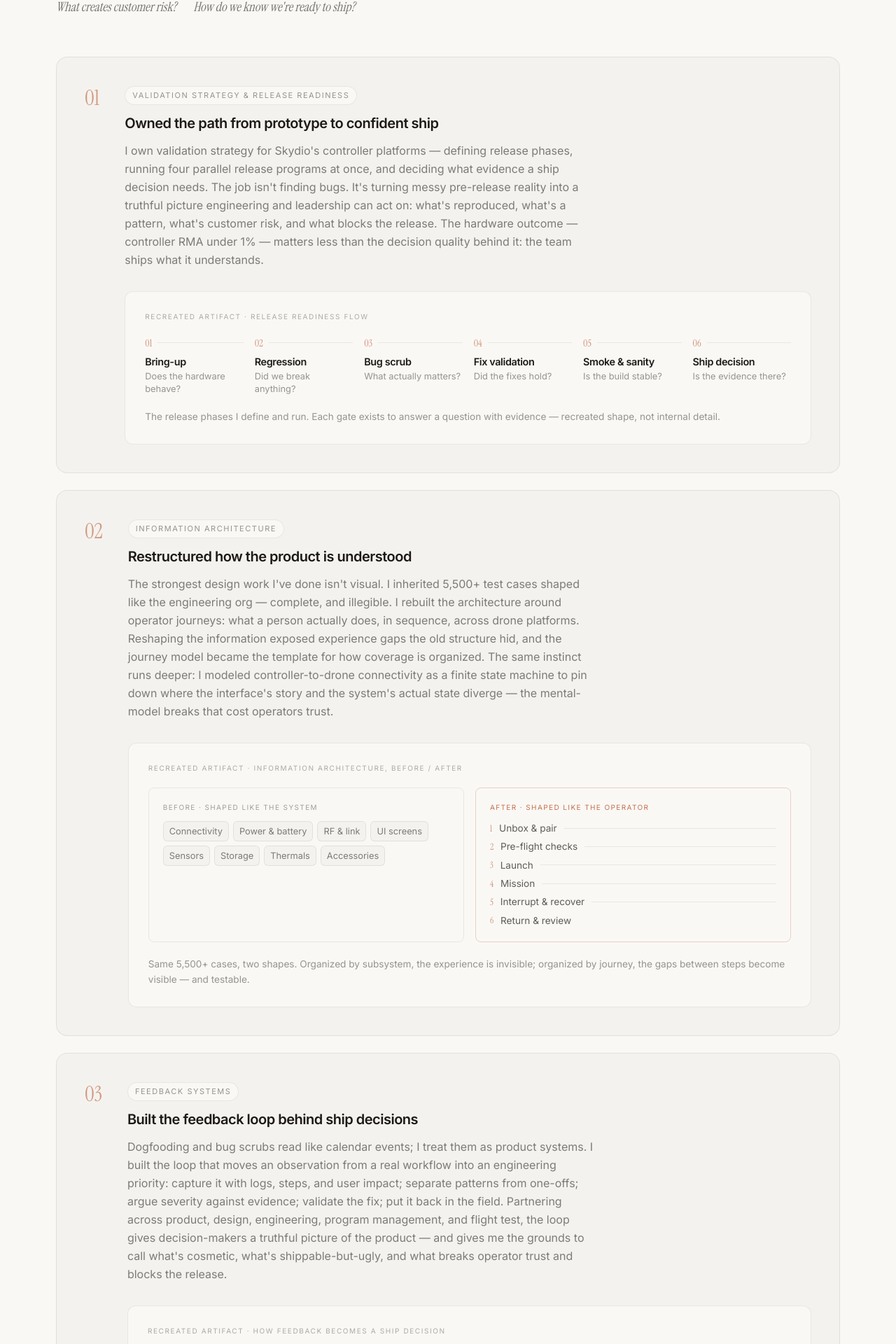
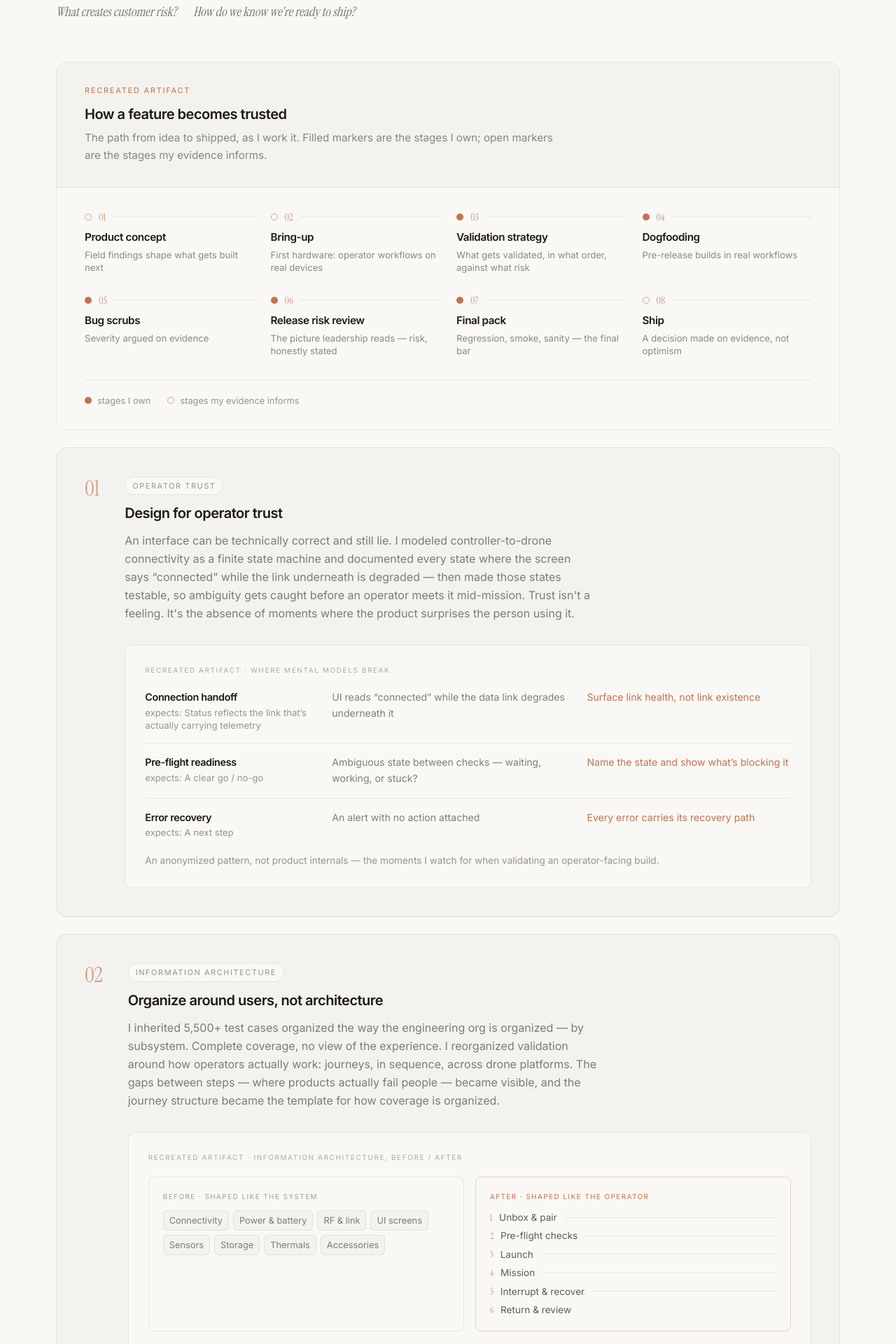
Before and after one commit to illergrayson/portfolio, a Next.js app: page / in a window 1280 px wide. Shown: the part 4319-6239 px from the top of the page at 70% size. Built offline with nearby package versions, Linux system fonts and the light colour scheme.

Commit message:
Skydio as principles: Building trustworthy products + How a feature becomes trusted diagram

```diff
--- a/components/CaseStudySkydio.tsx
+++ b/components/CaseStudySkydio.tsx
@@ -8,13 +8,15 @@ const questions = [
   "How do we know we're ready to ship?",
 ];
 
-const phases = [
-  { name: "Bring-up", q: "Does the hardware behave?" },
-  { name: "Regression", q: "Did we break anything?" },
-  { name: "Bug scrub", q: "What actually matters?" },
-  { name: "Fix validation", q: "Did the fixes hold?" },
-  { name: "Smoke & sanity", q: "Is the build stable?" },
-  { name: "Ship decision", q: "Is the evidence there?" },
+const pipeline = [
+  { name: "Product concept", note: "Field findings shape what gets built next", own: false },
+  { name: "Bring-up", note: "First hardware: operator workflows on real devices", own: false },
+  { name: "Validation strategy", note: "What gets validated, in what order, against what risk", own: true },
+  { name: "Dogfooding", note: "Pre-release builds in real workflows", own: true },
+  { name: "Bug scrubs", note: "Severity argued on evidence", own: true },
+  { name: "Release risk review", note: "The picture leadership reads — risk, honestly stated", own: true },
+  { name: "Final pack", note: "Regression, smoke, sanity — the final bar", own: true },
+  { name: "Ship", note: "A decision made on evidence, not optimism", own: false },
 ];
 
 const iaBefore = [
@@ -67,6 +69,24 @@ const frictions = [
   },
 ];
 
+const decisions = [
+  {
+    finding: "Breaks operator trust in the field",
+    bar: "Reproduced with logs, steps, and user impact",
+    call: "Blocks the release",
+  },
+  {
+    finding: "Ugly but recoverable",
+    bar: "Pattern across builds, no data or mission loss",
+    call: "Ships with a fix scheduled — and said out loud",
+  },
+  {
+    finding: "Cosmetic, one-off",
+    bar: "No reproduction after honest effort",
+    call: "Ships, tracked — engineering time goes elsewhere",
+  },
+];
+
 function ArtifactShell({
   label,
   caption,
@@ -89,6 +109,37 @@ function ArtifactShell({
   );
 }
 
+function Principle({
+  no,
+  tag,
+  title,
+  children,
+}: {
+  no: string;
+  tag: string;
+  title: string;
+  children: React.ReactNode;
+}) {
+  return (
+    <Reveal>
+      <div className="rounded-2xl border border-line bg-ink-50 p-7 sm:p-10">
+        <div className="grid gap-5 sm:grid-cols-[auto_1fr] sm:gap-9">
+          <span className="font-serif text-3xl text-accent/70">{no}</span>
+          <div>
+            <span className="inline-block rounded-full border border-line bg-[#FAF8F5] px-2.5 py-1 text-[11px] uppercase tracking-[0.14em] text-ink/45">
+              {tag}
+            </span>
+            <h3 className="mt-3 max-w-2xl text-xl font-semibold tracking-tight text-ink">
+              {title}
+            </h3>
+            {children}
+          </div>
+        </div>
+      </div>
+    </Reveal>
+  );
+}
+
 export default function CaseStudySkydio() {
   return (
     <section id="skydio" className="scroll-mt-24 border-t border-line px-6 py-20">
@@ -97,16 +148,17 @@ export default function CaseStudySkydio() {
           <p className="eyebrow">Case Study 02: Skydio</p>
         </Reveal>
         <Reveal delay={0.05}>
-          <h2 className="mt-4 text-[clamp(2.2rem,5vw,3.6rem)] font-semibold leading-none tracking-[-0.03em] text-gradient">
-            Skydio
+          <h2 className="mt-4 text-[clamp(2.2rem,5vw,3.6rem)] font-semibold leading-[1.05] tracking-[-0.03em] text-gradient">
+            Building trustworthy products
           </h2>
         </Reveal>
         <Reveal delay={0.1}>
-          <p className="mt-3 max-w-2xl text-lg text-ink/55">
-            The title says flight test engineering. The work is designing how an
-            organization ships with confidence — across controller platforms,
-            hardware generations, and parallel release programs, for operators
-            flying public-safety, inspection, and defense missions.
+          <p className="mt-4 max-w-2xl text-lg text-ink/55">
+            Four years of flight test across Skydio&apos;s controller platforms
+            — multiple hardware generations, parallel release programs,
+            operators flying public-safety, inspection, and defense missions.
+            This isn&apos;t a project write-up. It&apos;s the principles the
+            work keeps proving, and the systems I&apos;ve built around them.
           </p>
         </Reveal>
 
@@ -128,87 +180,122 @@ export default function CaseStudySkydio() {
           </div>
         </Reveal>
 
-        <div className="mt-14 space-y-6">
-          {/* 01 — Validation strategy */}
-          <Reveal>
-            <div className="rounded-2xl border border-line bg-ink-50 p-7 sm:p-10">
-              <div className="grid gap-5 sm:grid-cols-[auto_1fr] sm:gap-9">
-                <span className="font-serif text-3xl text-accent/70">01</span>
-                <div>
-                  <span className="inline-block rounded-full border border-line bg-[#FAF8F5] px-2.5 py-1 text-[11px] uppercase tracking-[0.14em] text-ink/45">
-                    Validation strategy & release readiness
-                  </span>
-                  <h3 className="mt-3 max-w-2xl text-xl font-semibold tracking-tight text-ink">
-                    Owned the path from prototype to confident ship
+        {/* Hero artifact: how a feature becomes trusted */}
+        <Reveal delay={0.14}>
+          <div className="mt-14 overflow-hidden rounded-2xl border border-line">
+            <div className="border-b border-line bg-ink-50 p-7 sm:px-10 sm:py-8">
+              <p className="text-[11px] uppercase tracking-[0.16em] text-accent">
+                Recreated artifact
+              </p>
+              <h3 className="mt-3 text-xl font-semibold tracking-tight text-ink">
+                How a feature becomes trusted
               </h3>
-                  <p className="mt-3 max-w-2xl text-[1.0rem] leading-relaxed text-ink/55">
-                    I own validation strategy for Skydio&apos;s controller
-                    platforms — defining release phases, running four parallel
-                    release programs at once, and deciding what evidence a ship
-                    decision needs. The job isn&apos;t finding bugs. It&apos;s
-                    turning messy pre-release reality into a truthful picture
-                    engineering and leadership can act on: what&apos;s
-                    reproduced, what&apos;s a pattern, what&apos;s customer
-                    risk, and what blocks the release. The hardware outcome —
-                    controller RMA under 1% — matters less than the decision
-                    quality behind it: the team ships what it understands.
+              <p className="mt-2 max-w-2xl text-[0.95rem] leading-relaxed text-ink/50">
+                The path from idea to shipped, as I work it. Filled markers are
+                the stages I own; open markers are the stages my evidence
+                informs.
               </p>
-
-                  <ArtifactShell
-                    label="Recreated artifact · Release readiness flow"
-                    caption="The release phases I define and run. Each gate exists to answer a question with evidence — recreated shape, not internal detail."
-                  >
-                    <div className="grid gap-4 sm:grid-cols-3 lg:grid-cols-6">
-                      {phases.map((p, i) => (
-                        <div key={p.name} className="relative">
-                          <div className="flex items-center gap-2">
+            </div>
+            <div className="bg-[#FAF8F5] p-7 sm:px-10 sm:py-8">
+              <div className="grid gap-x-6 gap-y-7 sm:grid-cols-2 lg:grid-cols-4">
+                {pipeline.map((s, i) => (
+                  <div key={s.name}>
+                    <div className="flex items-center gap-2.5">
+                      <span
+                        className={
+                          s.own
+                            ? "h-2.5 w-2.5 shrink-0 rounded-full bg-accent"
+                            : "h-2.5 w-2.5 shrink-0 rounded-full border border-accent/60 bg-transparent"
+                        }
+                        aria-hidden
+                      />
                       <span className="font-serif text-sm text-accent/80">
                         {String(i + 1).padStart(2, "0")}
                       </span>
-                            <span className="hidden h-px flex-1 bg-line lg:block" />
+                      <span className="h-px flex-1 bg-line" aria-hidden />
                     </div>
-                          <p className="mt-1.5 text-[0.9rem] font-semibold tracking-tight text-ink">
-                            {p.name}
+                    <p className="mt-2 text-[0.95rem] font-semibold tracking-tight text-ink">
+                      {s.name}
                     </p>
-                          <p className="mt-0.5 text-[0.8rem] leading-snug text-ink/45">
-                            {p.q}
+                    <p className="mt-1 text-[0.82rem] leading-snug text-ink/50">
+                      {s.note}
+                    </p>
+                  </div>
+                ))}
+              </div>
+              <div className="mt-8 flex flex-wrap items-center gap-x-6 gap-y-2 border-t border-line pt-5 text-[0.8rem] text-ink/45">
+                <span className="flex items-center gap-2">
+                  <span className="h-2.5 w-2.5 rounded-full bg-accent" aria-hidden />
+                  stages I own
+                </span>
+                <span className="flex items-center gap-2">
+                  <span className="h-2.5 w-2.5 rounded-full border border-accent/60" aria-hidden />
+                  stages my evidence informs
+                </span>
+              </div>
+            </div>
+          </div>
+        </Reveal>
+
+        <div className="mt-6 space-y-6">
+          <Principle no="01" tag="Operator trust" title="Design for operator trust">
+            <>
+              <p className="mt-3 max-w-2xl text-[1.0rem] leading-relaxed text-ink/55">
+                An interface can be technically correct and still lie. I modeled
+                controller-to-drone connectivity as a finite state machine and
+                documented every state where the screen says
+                &ldquo;connected&rdquo; while the link underneath is degraded —
+                then made those states testable, so ambiguity gets caught before
+                an operator meets it mid-mission. Trust isn&apos;t a feeling.
+                It&apos;s the absence of moments where the product surprises the
+                person using it.
+              </p>
+              <ArtifactShell
+                label="Recreated artifact · Where mental models break"
+                caption="An anonymized pattern, not product internals — the moments I watch for when validating an operator-facing build."
+              >
+                <div className="space-y-4">
+                  {frictions.map((f) => (
+                    <div
+                      key={f.moment}
+                      className="grid gap-2 border-b border-line pb-4 last:border-b-0 last:pb-0 md:grid-cols-[1fr_1.4fr_1.2fr] md:gap-6"
+                    >
+                      <div>
+                        <p className="text-[0.9rem] font-semibold tracking-tight text-ink">
+                          {f.moment}
+                        </p>
+                        <p className="mt-0.5 text-[0.82rem] leading-snug text-ink/45">
+                          expects: {f.expects}
+                        </p>
+                      </div>
+                      <p className="text-[0.88rem] leading-relaxed text-ink/55">
+                        {f.breaks}
+                      </p>
+                      <p className="text-[0.88rem] leading-relaxed text-accent">
+                        {f.call}
                       </p>
                     </div>
                   ))}
                 </div>
               </ArtifactShell>
-                </div>
-              </div>
-            </div>
-          </Reveal>
+            </>
+          </Principle>
 
-          {/* 02 — Information architecture */}
-          <Reveal>
-            <div className="rounded-2xl border border-line bg-ink-50 p-7 sm:p-10">
-              <div className="grid gap-5 sm:grid-cols-[auto_1fr] sm:gap-9">
-                <span className="font-serif text-3xl text-accent/70">02</span>
-                <div>
-                  <span className="inline-block rounded-full border border-line bg-[#FAF8F5] px-2.5 py-1 text-[11px] uppercase tracking-[0.14em] text-ink/45">
-                    Information architecture
-                  </span>
-                  <h3 className="mt-3 max-w-2xl text-xl font-semibold tracking-tight text-ink">
-                    Restructured how the product is understood
-                  </h3>
+          <Principle
+            no="02"
+            tag="Information architecture"
+            title="Organize around users, not architecture"
+          >
+            <>
               <p className="mt-3 max-w-2xl text-[1.0rem] leading-relaxed text-ink/55">
-                    The strongest design work I&apos;ve done isn&apos;t visual.
-                    I inherited 5,500+ test cases shaped like the engineering
-                    org — complete, and illegible. I rebuilt the architecture
-                    around operator journeys: what a person actually does, in
-                    sequence, across drone platforms. Reshaping the information
-                    exposed experience gaps the old structure hid, and the
-                    journey model became the template for how coverage is
-                    organized. The same instinct runs deeper: I modeled
-                    controller-to-drone connectivity as a finite state machine
-                    to pin down where the interface&apos;s story and the
-                    system&apos;s actual state diverge — the mental-model breaks
-                    that cost operators trust.
+                I inherited 5,500+ test cases organized the way the engineering
+                org is organized — by subsystem. Complete coverage, no view of
+                the experience. I reorganized validation around how operators
+                actually work: journeys, in sequence, across drone platforms.
+                The gaps between steps — where products actually fail people —
+                became visible, and the journey structure became the template
+                for how coverage is organized.
               </p>
-
               <ArtifactShell
                 label="Recreated artifact · Information architecture, before / after"
                 caption="Same 5,500+ cases, two shapes. Organized by subsystem, the experience is invisible; organized by journey, the gaps between steps become visible — and testable."
@@ -239,9 +326,7 @@ export default function CaseStudySkydio() {
                           <span className="font-serif text-[0.8rem] text-accent/80">
                             {i + 1}
                           </span>
-                              <span className="text-[0.85rem] text-ink/70">
-                                {s}
-                              </span>
+                          <span className="text-[0.85rem] text-ink/70">{s}</span>
                           {i < iaAfter.length - 1 ? (
                             <span className="h-px flex-1 bg-line" />
                           ) : null}
@@ -251,41 +336,66 @@ export default function CaseStudySkydio() {
                   </div>
                 </div>
               </ArtifactShell>
+            </>
+          </Principle>
+
+          <Principle no="03" tag="Release judgment" title="Ship with evidence">
+            <>
+              <p className="mt-3 max-w-2xl text-[1.0rem] leading-relaxed text-ink/55">
+                A release is hundreds of judgment calls made under deadline. I
+                built the cadence that grounds those calls in evidence: bug
+                scrubs where severity is argued against reproduction, logs, and
+                user impact — not volume — and program reviews that give
+                leadership an honest picture of risk. Across four parallel
+                release programs, my job is the line: what&apos;s cosmetic,
+                what&apos;s shippable-but-ugly, and what breaks operator trust
+                and blocks the release.
+              </p>
+              <ArtifactShell
+                label="Recreated artifact · Release decision matrix"
+                caption="Simplified from practice: the same finding earns a different call depending on the evidence behind it. The judgment is knowing which row you're in."
+              >
+                <div className="space-y-4">
+                  {decisions.map((d) => (
+                    <div
+                      key={d.finding}
+                      className="grid gap-2 border-b border-line pb-4 last:border-b-0 last:pb-0 md:grid-cols-[1.1fr_1.3fr_1.2fr] md:gap-6"
+                    >
+                      <p className="text-[0.9rem] font-semibold tracking-tight text-ink">
+                        {d.finding}
+                      </p>
+                      <p className="text-[0.88rem] leading-relaxed text-ink/55">
+                        {d.bar}
+                      </p>
+                      <p className="text-[0.88rem] leading-relaxed text-accent">
+                        {d.call}
+                      </p>
                     </div>
+                  ))}
                 </div>
-            </div>
-          </Reveal>
+              </ArtifactShell>
+            </>
+          </Principle>
 
-          {/* 03 — Feedback systems */}
-          <Reveal>
-            <div className="rounded-2xl border border-line bg-ink-50 p-7 sm:p-10">
-              <div className="grid gap-5 sm:grid-cols-[auto_1fr] sm:gap-9">
-                <span className="font-serif text-3xl text-accent/70">03</span>
-                <div>
-                  <span className="inline-block rounded-full border border-line bg-[#FAF8F5] px-2.5 py-1 text-[11px] uppercase tracking-[0.14em] text-ink/45">
-                    Feedback systems
-                  </span>
-                  <h3 className="mt-3 max-w-2xl text-xl font-semibold tracking-tight text-ink">
-                    Built the feedback loop behind ship decisions
-                  </h3>
+          <Principle
+            no="04"
+            tag="Feedback systems"
+            title="Validation is product design"
+          >
+            <>
               <p className="mt-3 max-w-2xl text-[1.0rem] leading-relaxed text-ink/55">
-                    Dogfooding and bug scrubs read like calendar events; I treat
-                    them as product systems. I built the loop that moves an
-                    observation from a real workflow into an engineering
-                    priority: capture it with logs, steps, and user impact;
-                    separate patterns from one-offs; argue severity against
-                    evidence; validate the fix; put it back in the field.
-                    Partnering across product, design, engineering, program
-                    management, and flight test, the loop gives decision-makers
-                    a truthful picture of the product — and gives me the grounds
-                    to call what&apos;s cosmetic, what&apos;s
-                    shippable-but-ugly, and what breaks operator trust and
-                    blocks the release.
+                Dogfooding isn&apos;t a calendar event — it&apos;s how the
+                product learns. I run the loop that puts pre-release builds into
+                real workflows and moves what we observe into engineering
+                priorities: captured with logs and user impact, triaged pattern
+                from one-off, validated, and back into the field. Partnering
+                across product, design, engineering, program management, and
+                flight test, deciding what a team learns about its product — and
+                when — shapes what ships as much as any mockup does.
               </p>
-
               <ArtifactShell
                 label="Recreated artifact · How feedback becomes a ship decision"
-                    caption="Not a meeting — a system. Each pass through the loop raises release confidence; what comes out is priority and evidence, not a bug list."
+                caption="Each pass through the loop raises release confidence; what comes out is priority and evidence, not a bug list."
               >
                 <div className="flex flex-wrap items-center gap-y-3">
                   {loop.map((n, i) => (
@@ -305,72 +415,9 @@ export default function CaseStudySkydio() {
                   ))}
                 </div>
               </ArtifactShell>
+            </>
+          </Principle>
         </div>
-              </div>
-            </div>
-          </Reveal>
-        </div>
-
-        <Reveal delay={0.08}>
-          <div className="mt-12 overflow-hidden rounded-2xl border border-line">
-            <div className="border-b border-line bg-ink-50 p-7 sm:px-10 sm:py-8">
-              <p className="text-[11px] uppercase tracking-[0.16em] text-accent">
-                Field notes · anonymized
-              </p>
-              <h3 className="mt-3 text-xl font-semibold tracking-tight text-ink">
-                Where mental models break: expectation vs. system
-              </h3>
-              <p className="mt-2 max-w-2xl text-[0.95rem] leading-relaxed text-ink/50">
-                A recreated pattern, not product internals — the moments I
-                watch for when validating an operator-facing build.
-              </p>
-            </div>
-
-            {/* Desktop header row */}
-            <div className="hidden border-b border-line bg-ink-100 px-10 py-3 md:grid md:grid-cols-[1fr_1.3fr_1.3fr_1.1fr] md:gap-6">
-              {["Moment", "Operator expects", "What breaks", "The design call"].map(
-                (h) => (
-                  <span
-                    key={h}
-                    className="text-[11px] uppercase tracking-[0.14em] text-ink/40"
-                  >
-                    {h}
-                  </span>
-                )
-              )}
-            </div>
-
-            <div className="divide-y divide-line">
-              {frictions.map((f) => (
-                <div
-                  key={f.moment}
-                  className="grid gap-3 p-7 md:grid-cols-[1fr_1.3fr_1.3fr_1.1fr] md:gap-6 md:px-10 md:py-6"
-                >
-                  <p className="text-[0.95rem] font-semibold tracking-tight text-ink">
-                    {f.moment}
-                  </p>
-                  <p className="text-[0.95rem] leading-relaxed text-ink/55">
-                    <span className="text-[11px] uppercase tracking-[0.14em] text-ink/35 md:hidden">
-                      Operator expects
-                      <br />
-                    </span>
-                    {f.expects}
-                  </p>
-                  <p className="text-[0.95rem] leading-relaxed text-ink/55">
-                    <span className="text-[11px] uppercase tracking-[0.14em] text-ink/35 md:hidden">
-                      What breaks
-                      <br />
-                    </span>
-                    {f.breaks}
-                  </p>
-                  <p className="text-[0.95rem] leading-relaxed text-accent">
-                    {f.call}
-                  </p>
-                </div>
-              ))}
-            </div>
-          </div>
-        </Reveal>
 
         <Reveal delay={0.1}>
           <p className="mt-12 max-w-prose text-[1.05rem] leading-relaxed text-ink/55">
```
Lines whose indentation alone changed are shown as unchanged.
